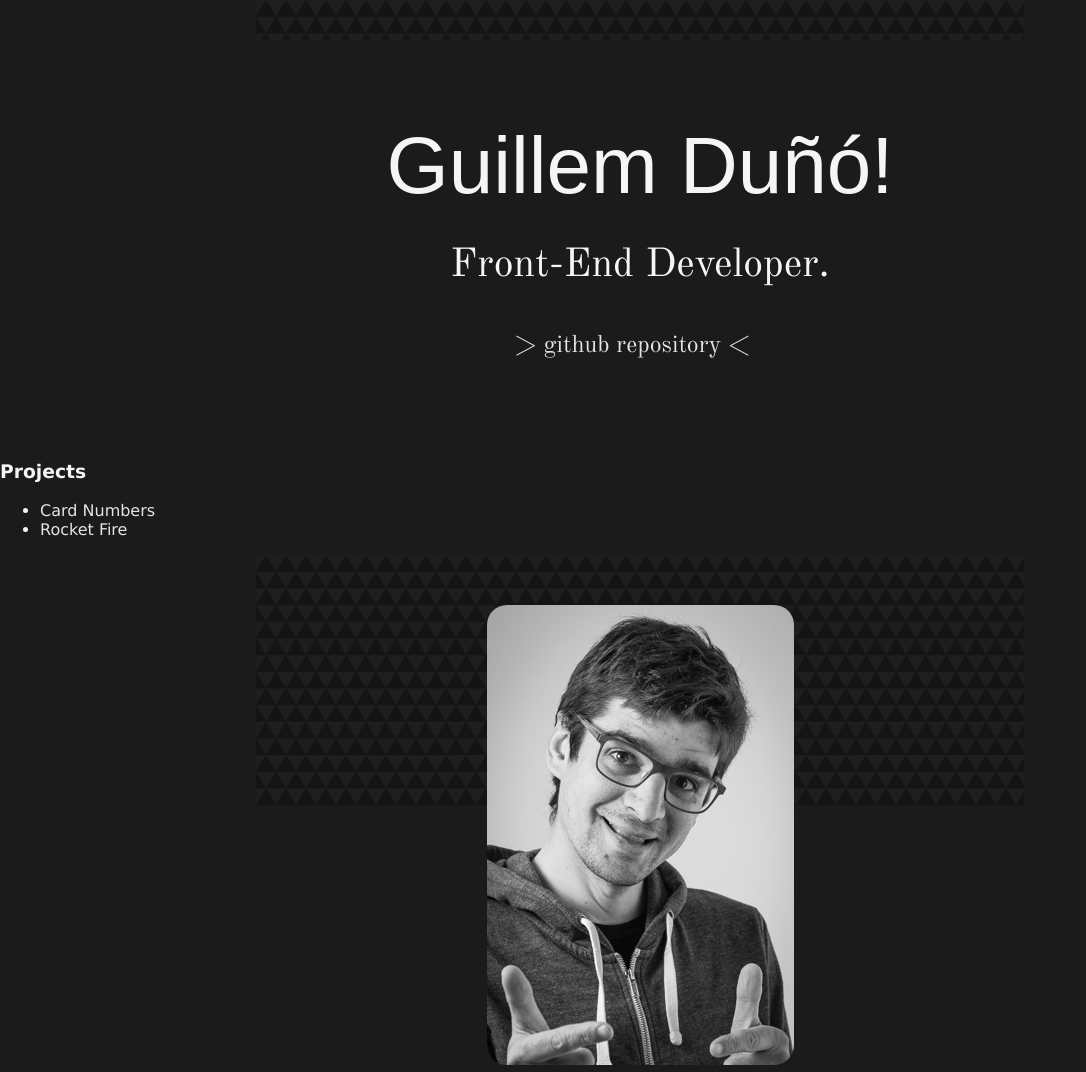
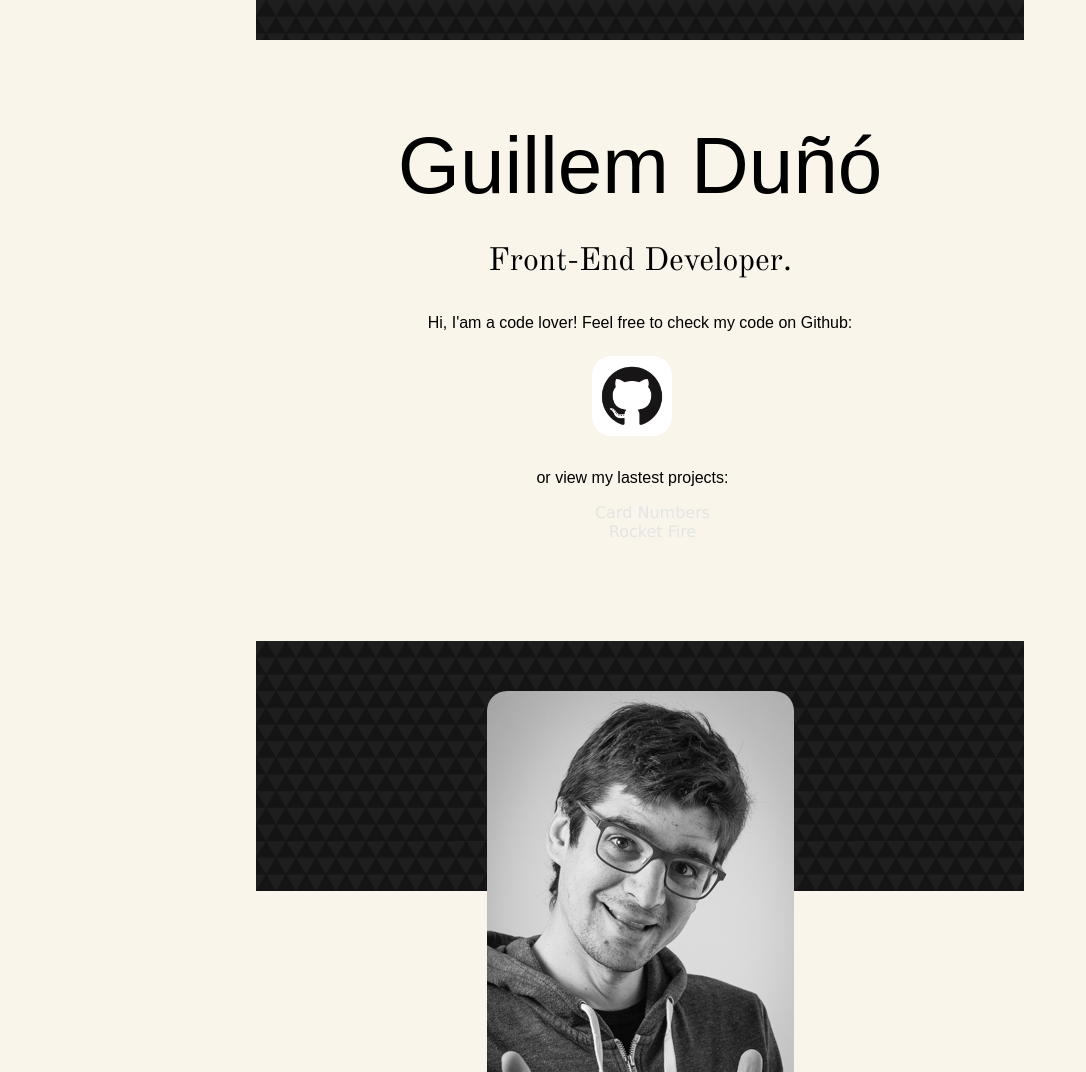
Before and after one commit to Guillemduno/guillemduno.github.io, a plain HTML site: page index.html in a window 1280 px wide. Shown: the top 1072 px of the page, without its empty margins (0-1086 px from the left). Drawn offline with nearby package versions, Linux system fonts and the light colour scheme; a web font is replaced by a local one.

Commit message:
background color changed

```diff
--- a/css/style.css
+++ b/css/style.css
@@ -1,6 +1,11 @@
+/*========
+STYLE
+==========*/
 body{
-    background-color: rgb(27, 27, 27);
-    color:whitesmoke;
+    /*background-color: rgb(27, 27, 27);  */
+    background-color: rgb(249, 245, 234);
+    /*color:whitesmoke;*/
+    color:rgb(33.33.33);
     font-family: Verdana, Geneva, Tahoma, sans-serif;
     font-size: 1em;
     margin: 0px;
@@ -11,8 +16,12 @@ body{
     font-family: 'Cabin Condensed', sans-serif;
 }
 .occupation{
-    font-size: 2.5em;
+    font-size: 2em;
     font-family: 'Old Standard TT', serif;
+}
+.description{
+    font-size:1em;
+    font-family: Arial, Helvetica, sans-serif;
 }
 .link{
     font-size: 1.5em;
@@ -75,9 +84,16 @@ a:hover{
 img{
     border-radius:20px;
 }
+a > img:hover{
+    opacity: 0.8;
 
+}
 .italicText{
     font-style: italic;
+}
+
+ul li{
+    list-style-type: none;
 }
 
 /*========
--- a/index.html
+++ b/index.html
@@ -12,26 +12,28 @@
     <div id="header_container"></div>
 
     <div id="name_container">
-        <p class="name">Guillem Duñó!</p>
+        <p class="name">Guillem Duñó</p>
     </div>
     <div id="occupation_container">
         <p class="occupation">Front-End Developer.</p>
+        <p class="description">Hi, I'am a code lover! Feel free to check my code on Github:</p>
     </div>
     <div id="link_container">
-        <p class="link"><a href="https://github.com/guillemduno"> > Github Repository < </a></p>
+        <p class="link"><a href="https://github.com/guillemduno"><img src="/img/GitHub-Mark (1).png" alt="github icon" style="height:80px; width:80px"></a></p>
+        <p class="description">or view my lastest projects:</p>
+        <ul>
+            <li><a href="https://guillemduno.github.io/cardNumbers/" target="_blank">Card Numbers</a></li>
+            <li><a href="https://guillemduno.github.io/RocketFire/" target="_blank">Rocket Fire</a></li>
+        </ul>
     </div>
-      <h3>Projects</h3>
-  <ul>
-        <li><a href="https://guillemduno.github.io/cardNumbers/" target="_blank">Card Numbers</a></li>
-        <li><a href="https://guillemduno.github.io/RocketFire/" target="_blank">Rocket Fire</a></li>
-    </ul>
+
   <div id="separate_container"></div>
   <div id="img_container">
         <img src="./img/IMG_7536.jpg" alt="Guillem Duñó">
   </div>
 
   <footer>
-        <p class="italicText">Web developed by Guillem Duñó <script src="./scripts/date.js"></script></p>
+        <p class="italicText">Web developed by Guillem Duñó 2018 - <script src="./scripts/date.js"></script></p>
 </footer>
 </body>
 </html>
```
Also changed, not shown: img/GitHub-Mark (1).png (added), img/linkedin_circle_black-512.png (added).
